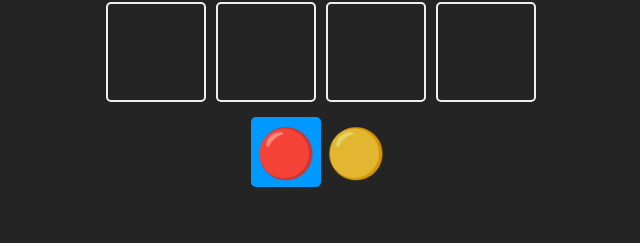
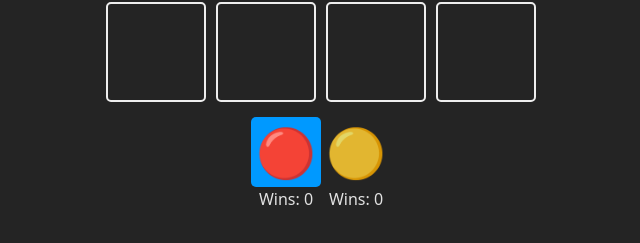
Before and after one commit to tomasrl18/react-course, a React app in the folder projects/04-connect-four/: page / in a window 1280 px wide. Shown: the part 525-768 px from the top of the page, without its empty margins (319-959 px from the left). Built offline with nearby package versions, Linux system fonts and the light colour scheme; the HTML template or start-up script is replaced by a standard one.

Commit message:
Adding a win counter

```diff
--- a/projects/04-connect-four/src/App.jsx
+++ b/projects/04-connect-four/src/App.jsx
@@ -21,6 +21,9 @@ function App() {
   })
 
   const [winner, setWinner] = useState(null);
+
+  const [countRedWins, setCountRedWins] = useState(0);
+  const [countYellowWins, setCountYellowWins] = useState(0);
 
   const resetGame = () => {
     setBoard(Array(16).fill(null));
@@ -46,6 +49,12 @@ function App() {
     if (newWinner) {
       confetti();
       setWinner(newWinner);
+
+      if (newWinner === TURNS.RED) {
+        setCountRedWins(countRedWins + 1);
+      } else {
+        setCountYellowWins(countYellowWins + 1);
+      }
     } else if (checkEndGame(newBoard)) {
       setWinner(false);
     }
@@ -68,12 +77,18 @@ function App() {
       </section>
 
       <section className='turn'>
+        <section>
           <Square isSelected={turn === TURNS.RED}>
             {TURNS.RED}
           </Square>
+          <p>Wins: {countRedWins}</p>
+        </section>
+        <section>
           <Square isSelected={turn === TURNS.YELLOW}>
             {TURNS.YELLOW}
           </Square>
+          <p>Wins: {countYellowWins}</p>
+        </section>
       </section>
 
       <WinnerModal resetGame={resetGame} winner={winner}/>
--- a/projects/04-connect-four/src/index.css
+++ b/projects/04-connect-four/src/index.css
@@ -130,3 +130,7 @@ body {
   cursor: pointer;
   font-size: 48px;
 }
+
+.count {
+  padding: 2em;
+}
```
Lines whose indentation alone changed are shown as unchanged.
